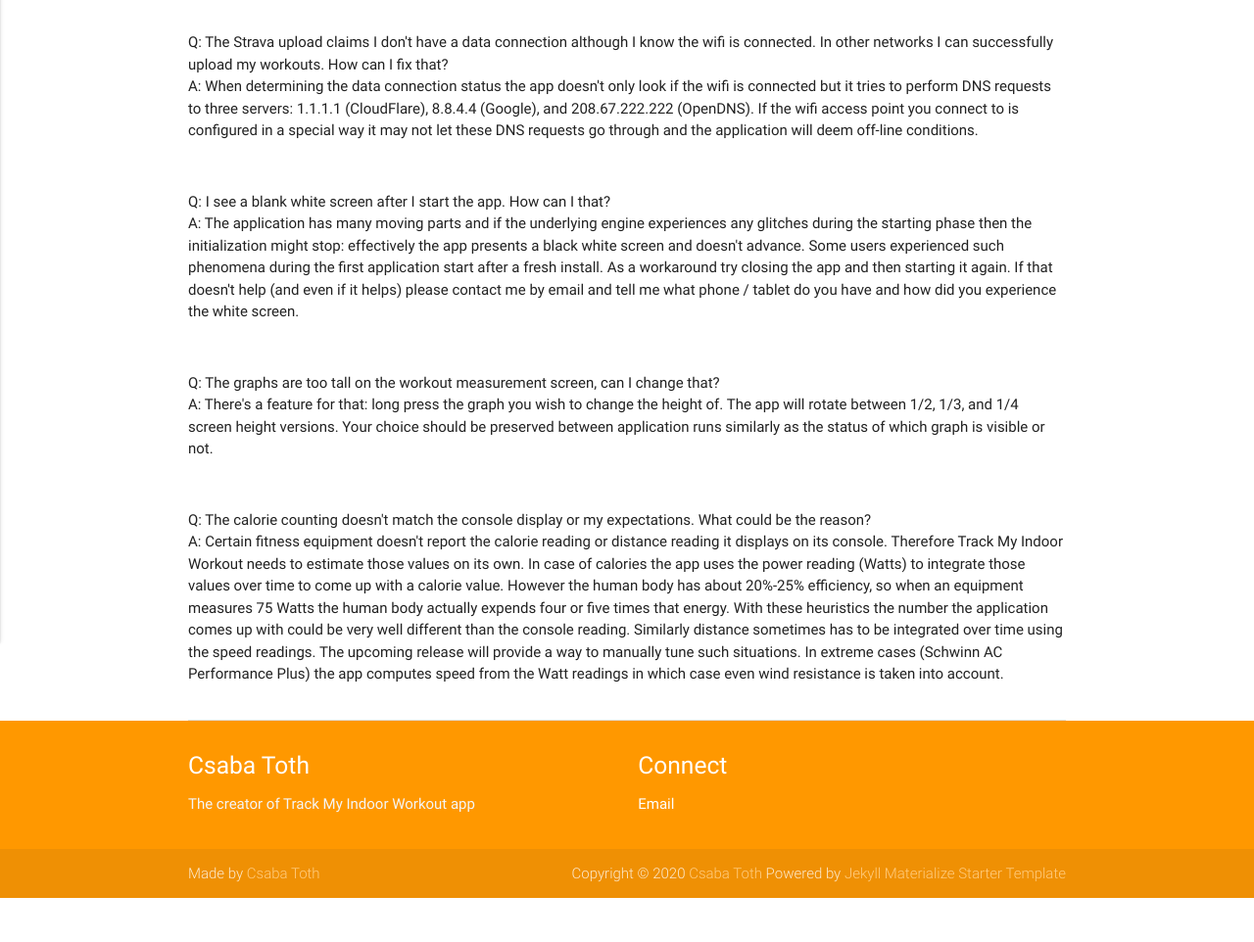
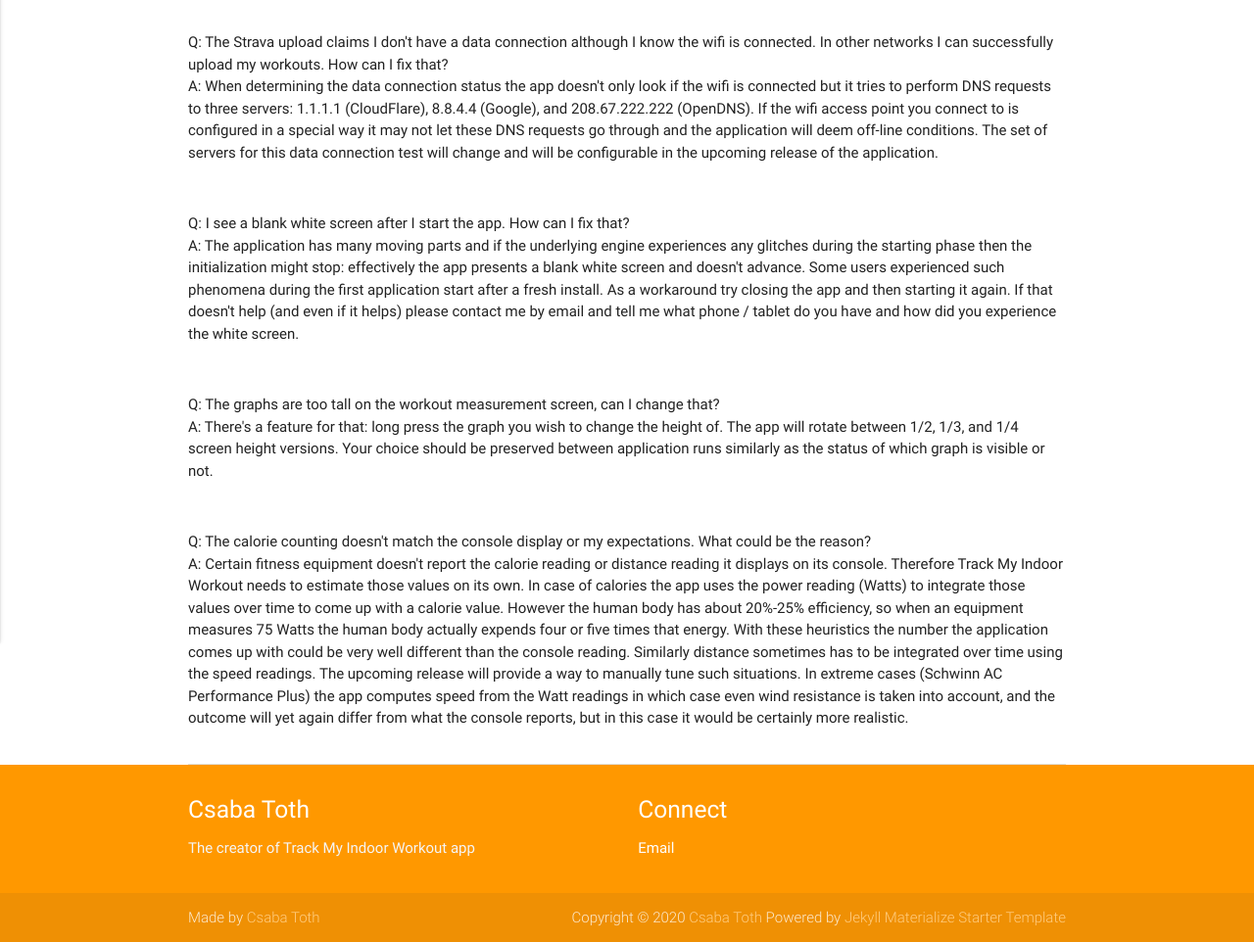
Before and after one commit to TrackMyIndoorWorkout/TrackMyIndoorWorkout.github.io, a Jekyll site: the page built from frequently-asked-questions.md, in a window 1280 px wide. Shown: the part 305-1267 px from the top of the page at 98% size. Built offline with Jekyll 4.4.1, drawn with Linux system fonts in a browser that asks for light colours; before the commit the page ends 1222 px from its top, so only the background shows below that; grey boxes are pictures that could not be loaded.

Commit message:
FAQ typos and wording

```diff
--- a/frequently-asked-questions.md
+++ b/frequently-asked-questions.md
@@ -14,7 +14,7 @@ redirect_from:
             Q: The Strava upload claims I don't have a data connection although I know the wifi is connected. In other networks I can successfully upload my workouts. How can I fix that?
         </div>
         <div class="col s12">
-            A: When determining the data connection status the app doesn't only look if the wifi is connected but it tries to perform DNS requests to three servers: 1.1.1.1 (CloudFlare), 8.8.4.4 (Google), and 208.67.222.222 (OpenDNS). If the wifi access point you connect to is configured in a special way it may not let these DNS requests go through and the application will deem off-line conditions.
+            A: When determining the data connection status the app doesn't only look if the wifi is connected but it tries to perform DNS requests to three servers: 1.1.1.1 (CloudFlare), 8.8.4.4 (Google), and 208.67.222.222 (OpenDNS). If the wifi access point you connect to is configured in a special way it may not let these DNS requests go through and the application will deem off-line conditions. The set of servers for this data connection test will change and will be configurable in the upcoming release of the application.
         </div>
     </div>
 </div>
@@ -22,10 +22,10 @@ redirect_from:
 <div class="section">
     <div class="row">
         <div class="col s12">
-            Q: I see a blank white screen after I start the app. How can I that?
+            Q: I see a blank white screen after I start the app. How can I fix that?
         </div>
         <div class="col s12">
-            A: The application has many moving parts and if the underlying engine experiences any glitches during the starting phase then the initialization might stop: effectively the app presents a black white screen and doesn't advance. Some users experienced such phenomena during the first application start after a fresh install. As a workaround try closing the app and then starting it again. If that doesn't help (and even if it helps) please contact me by email and tell me what phone / tablet do you have and how did you experience the white screen.
+            A: The application has many moving parts and if the underlying engine experiences any glitches during the starting phase then the initialization might stop: effectively the app presents a blank white screen and doesn't advance. Some users experienced such phenomena during the first application start after a fresh install. As a workaround try closing the app and then starting it again. If that doesn't help (and even if it helps) please contact me by email and tell me what phone / tablet do you have and how did you experience the white screen.
         </div>
     </div>
 </div>
@@ -47,7 +47,7 @@ redirect_from:
             Q: The calorie counting doesn't match the console display or my expectations. What could be the reason?
         </div>
         <div class="col s12">
-            A: Certain fitness equipment doesn't report the calorie reading or distance reading it displays on its console. Therefore Track My Indoor Workout needs to estimate those values on its own. In case of calories the app uses the power reading (Watts) to integrate those values over time to come up with a calorie value. However the human body has about 20%-25% efficiency, so when an equipment measures 75 Watts the human body actually expends four or five times that energy. With these heuristics the number the application comes up with could be very well different than the console reading. Similarly distance sometimes has to be integrated over time using the speed readings. The upcoming release will provide a way to manually tune such situations. In extreme cases (Schwinn AC Performance Plus) the app computes speed from the Watt readings in which case even wind resistance is taken into account.
+            A: Certain fitness equipment doesn't report the calorie reading or distance reading it displays on its console. Therefore Track My Indoor Workout needs to estimate those values on its own. In case of calories the app uses the power reading (Watts) to integrate those values over time to come up with a calorie value. However the human body has about 20%-25% efficiency, so when an equipment measures 75 Watts the human body actually expends four or five times that energy. With these heuristics the number the application comes up with could be very well different than the console reading. Similarly distance sometimes has to be integrated over time using the speed readings. The upcoming release will provide a way to manually tune such situations. In extreme cases (Schwinn AC Performance Plus) the app computes speed from the Watt readings in which case even wind resistance is taken into account, and the outcome will yet again differ from what the console reports, but in this case it would be certainly more realistic.
         </div>
     </div>
 </div>
```
Also changed, not shown: _posts/2020-09-22-frequently-asked-questions.md (+4 -4 lines).
